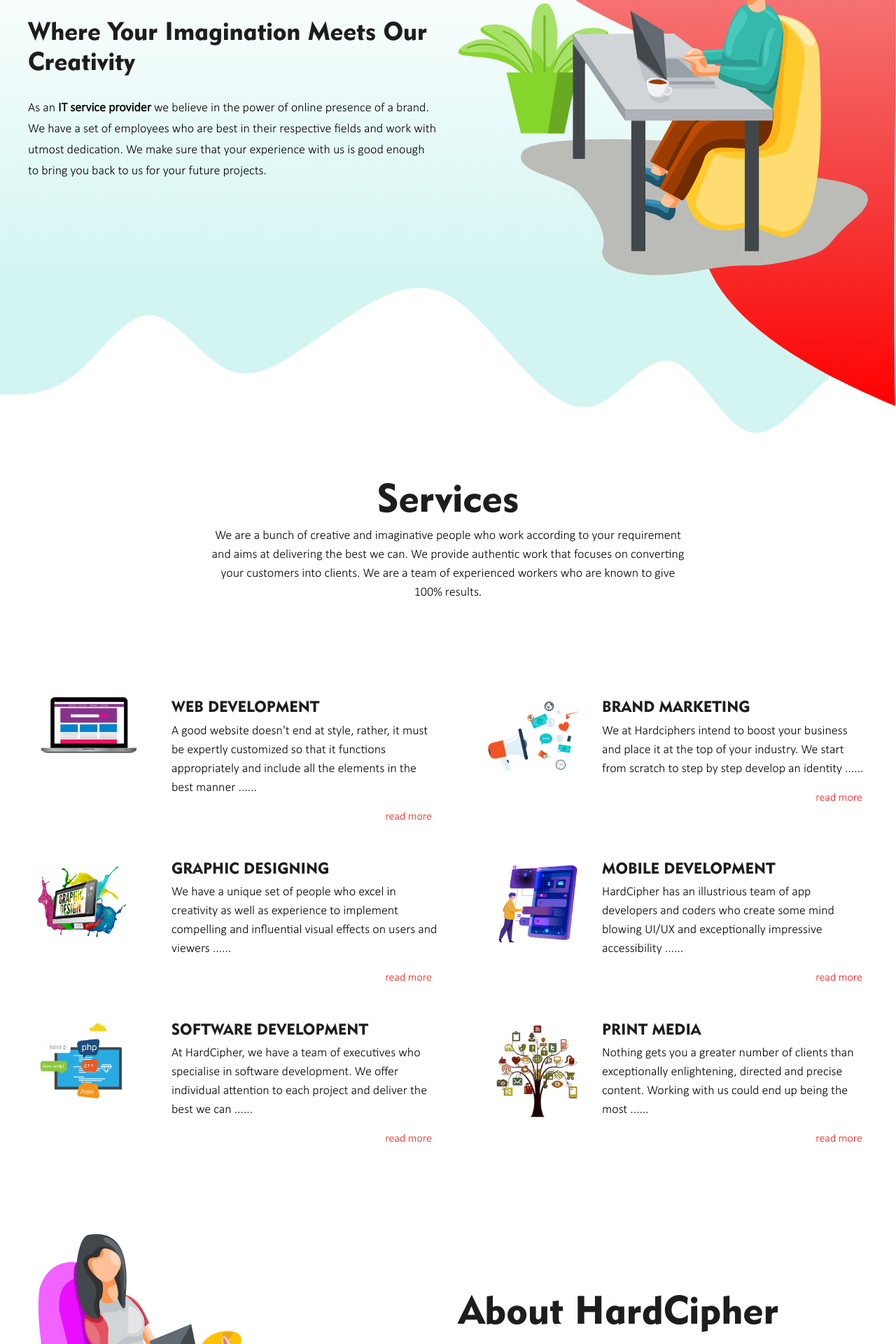
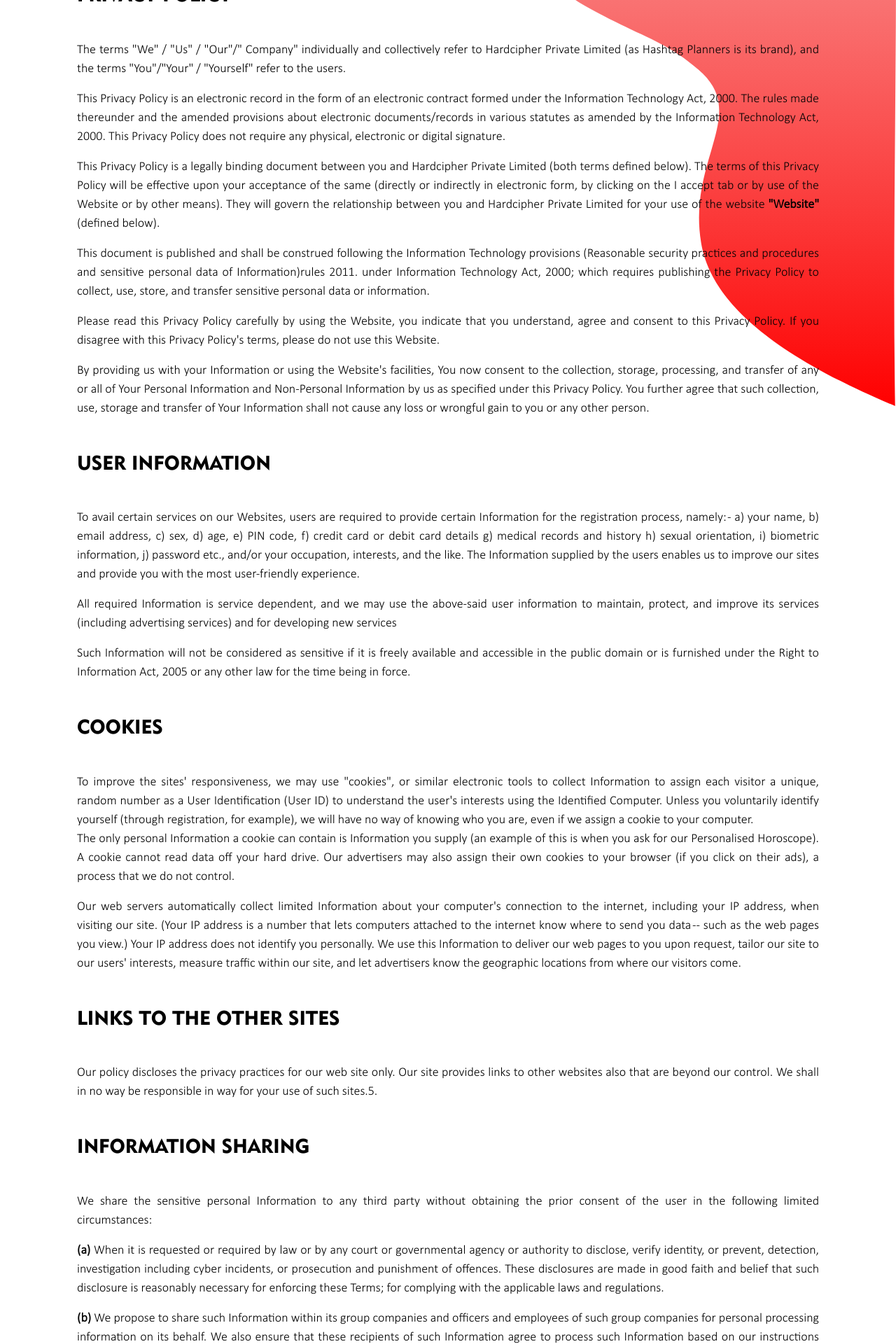
Before and after one commit to Shivank-Varshney/hc, a React (Create React App) app: page /privacy-policy in a window 1280 px wide. Before the commit this address led to /. Shown: the part 220-2140 px from the top of the page at 70% size. Built offline with nearby package versions, Linux system fonts and the light colour scheme.

Commit message:
privacy policy page added

```diff
--- a/src/App.jsx
+++ b/src/App.jsx
@@ -10,6 +10,7 @@ import SupportPage from "./Assets/HcComponent/SupportPage";
 import Template1 from "./Assets/HcComponent/Template1";
 import Template2 from "./Assets/HcComponent/Template2";
 import Template3 from "./Assets/HcComponent/Template3";
+import PolicyPage from "./Assets/HcComponent/PolicyPage";
 import FooterSection from "./Assets/HcComponent/FooterSection";
 import "../node_modules/bootstrap/dist/css/bootstrap.min.css";
 
@@ -24,6 +25,7 @@ function App() {
         <Route exact path="/portfolio" component={PortfolioPage} />
         <Route exact path="/contact-us" component={ContactPage} />
         <Route exact path="/support" component={SupportPage} />
+        <Route exact path="/privacy-policy" component={PolicyPage} />
         <Route exact path="/template1" component={Template1} />
         <Route exact path="/template2" component={Template2} />
         <Route exact path="/template3" component={Template3} />
--- a/src/Assets/HcComponent/FooterSection.jsx
+++ b/src/Assets/HcComponent/FooterSection.jsx
@@ -94,9 +94,9 @@ const FooterSection = () =>{
                         <p>© <strong><NavHashLink to="/#" className="copyright-link">Hardcipher pvt ltd</NavHashLink></strong> | Web Design India {curryear}. All Rights Reserved.</p>
                     </div>
                     <div className="col-md-6 d-flex  justify-content-md-end justify-content-center">
-                        <NavHashLink to="/" className="mx-3 nav">Terms of service </NavHashLink>|
-                        <NavHashLink to="/" className="mx-3 nav"> Privacy Policy </NavHashLink>|
-                        <NavHashLink to="/" className="mx-3 nav"> Help</NavHashLink>
+                        <NavHashLink to="/privacy-policy#" className="mx-3 nav">Terms of service </NavHashLink>|
+                        <NavHashLink to="/privacy-policy#" className="mx-3 nav"> Privacy Policy </NavHashLink>|
+                        <NavHashLink to="/privacy-policy#" className="mx-3 nav"> Help</NavHashLink>
                     </div>
                 </div>
             </section>
--- /dev/null
+++ b/src/Assets/HcComponent/PolicyPage.jsx
@@ -0,0 +1,55 @@
+import React from "react";
+import backillustration from "../Image/backillustration.svg";
+
+const PolicyPage = () => {
+    return(
+        <>
+            <img src={backillustration} alt="backillustration" className="img-fluid backillustration" />
+            <section className="container" id="policy-page">
+                <div className="row">
+                    <div className="col my-5">
+                        <h3 className="my-5">PRIVACY POLICY</h3>
+                        <article>
+                            <p>The terms "We" / "Us" / "Our"/" Company" individually and collectively refer to Hardcipher Private Limited (as Hashtag Planners is its brand), and the terms "You"/"Your" / "Yourself" refer to the users.</p>
+                            <p>This Privacy Policy is an electronic record in the form of an electronic contract formed under the Information Technology Act, 2000. The rules made thereunder and the amended provisions about electronic documents/records in various statutes as amended by the Information Technology Act, 2000. This Privacy Policy does not require any physical, electronic or digital signature.</p>
+                            <p>This Privacy Policy is a legally binding document between you and Hardcipher Private Limited (both terms defined below). The terms of this Privacy Policy will be effective upon your acceptance of the same (directly or indirectly in electronic form, by clicking on the I accept tab or by use of the Website or by other means). They will govern the relationship between you and Hardcipher Private Limited for your use of the website <strong>"Website"</strong> (defined below).</p>
+                            <p>This document is published and shall be construed following the Information Technology provisions (Reasonable security practices and procedures and sensitive personal data of Information)rules 2011.  under Information Technology Act, 2000; which requires publishing the Privacy Policy to collect, use, store, and transfer sensitive personal data or information.</p>
+                            <p>Please read this Privacy Policy carefully by using the Website, you indicate that you understand, agree and consent to this Privacy Policy. If you disagree with this Privacy Policy's terms, please do not use this Website. </p>
+                            <p>By providing us with your Information or using the Website's facilities, You now consent to the collection, storage, processing, and transfer of any or all of Your Personal Information and Non-Personal Information by us as specified under this Privacy Policy. You further agree that such collection, use, storage and transfer of Your Information shall not cause any loss or wrongful gain to you or any other person.</p>
+                        </article>
+                        <h3 className="my-5">USER INFORMATION</h3>
+                        <article>
+                            <p>To avail certain services on our Websites, users are required to provide certain Information for the registration process, namely: - a) your name, b) email address, c) sex, d) age, e) PIN code, f) credit card or debit card details g) medical records and history h) sexual orientation, i) biometric information, j) password etc., and/or your occupation, interests, and the like. The Information supplied by the users enables us to improve our sites and provide you with the most user-friendly experience.</p>
+                            <p> All required Information is service dependent, and we may use the above-said user information to maintain, protect, and improve its services (including advertising services) and for developing new services</p>
+                            <p> Such Information will not be considered as sensitive if it is freely available and accessible in the public domain or is furnished under the Right to Information Act, 2005 or any other law for the time being in force.</p>
+                        </article>
+                        <h3 className="my-5">COOKIES</h3>
+                        <article>
+                            <p>To improve the sites' responsiveness, we may use "cookies", or similar electronic tools to collect Information to assign each visitor a unique, random number as a User Identification (User ID) to understand the user's interests using the Identified Computer. Unless you voluntarily identify yourself (through registration, for example), we will have no way of knowing who you are, even if we assign a cookie to your computer.
+                            <br />The only personal Information a cookie can contain is Information you supply (an example of this is when you ask for our Personalised Horoscope). A cookie cannot read data off your hard drive. Our advertisers may also assign their own cookies to your browser (if you click on their ads), a process that we do not control. </p>
+                            <p>Our web servers automatically collect limited Information about your computer's connection to the internet, including your IP address, when visiting our site. (Your IP address is a number that lets computers attached to the internet know where to send you data -- such as the web pages you view.) Your IP address does not identify you personally. We use this Information to deliver our web pages to you upon request, tailor our site to our users' interests, measure traffic within our site, and let advertisers know the geographic locations from where our visitors come.</p>
+                        </article>
+                        <h3 className="my-5">LINKS TO THE OTHER SITES</h3>
+                        <article>
+                            <p>Our policy discloses the privacy practices for our web site only. Our site provides links to other websites also that are beyond our control. We shall in no way be responsible in way for your use of such sites.5. </p>
+                        </article>
+                        <h3 className="my-5">INFORMATION SHARING</h3>
+                        <article>
+                            <p>We share the sensitive personal Information to any third party without obtaining the prior consent of the user in the following limited circumstances:</p>
+                            <p><strong>(a)</strong> When it is requested or required by law or by any court or governmental agency or authority to disclose, verify identity, or prevent, detection, investigation including cyber incidents, or prosecution and punishment of offences. These disclosures are made in good faith and belief that such disclosure is reasonably necessary for enforcing these Terms; for complying with the applicable laws and regulations. </p>
+                            <p><strong>(b)</strong> We propose to share such Information within its group companies and officers and employees of such group companies for personal processing information on its behalf. We also ensure that these recipients of such Information agree to process such Information based on our instructions and comply with this Privacy Policy and any other appropriate confidentiality and security measures.</p>
+                        </article>
+                        <h3 className="my-5">INFORMATION SECURITY</h3>
+                        <article>
+                            <p>We take appropriate security measures to protect against unauthorised access to or unauthorised alteration, disclosure, or data destruction. These include internal reviews of our data collection, storage and processing practices and security measures, including appropriate encryption and physical security measures to guard against unauthorised access to systems where we store personal data.</p>
+                            <p>All Information gathered on our Website is securely stored within our controlled database. The database is stored on servers secured behind a firewall; access to the servers is password-protected and is strictly limited. However, as effective as our security measures are, no security system is impenetrable. We cannot guarantee our database's security, nor can we guarantee that Information you supply will not be intercepted while being transmitted to us over the internet. Of course, any information you include in a posting to the discussion areas is available to anyone with Internet access.</p>
+                            <p> However, the internet is an ever-evolving medium. We may change our Privacy Policy from time to time to incorporate necessary future changes. Of course, our use of any information we gather will always be consistent with the policy under which the Information was collected, regardless of what the new policy may be.</p>
+                        </article>
+                    </div>
+                </div>
+            </section>
+        </>
+    );
+}
+
+export default PolicyPage;
--- a/src/index.scss
+++ b/src/index.scss
@@ -832,14 +832,6 @@ section{
         }
       }
     }
-    .copyright{
-      p{
-        font-size: 14px;
-      }
-      .nav{
-        font-size: 12px;
-      }
-    }
   }
 }
 .copyright{
@@ -864,4 +856,26 @@ section{
     }
   }
 }
+#policy-page{
+  margin-top: 100px;
+  h3{
+    font-family: geometric;
+  }
+  p{
+    font-family: calibril;
+    font-size: 18px;
+    text-align: justify;
+  }
+}
+@media only screen and (max-width: 540px){
+  #policy-page{
+    margin-top: 50px;
+    h3{
+      font-size: 26px;
+    }
+    p{
+      font-size: 14px
+    }
+  }
+}
 /*    Footer-Section End      */
```
